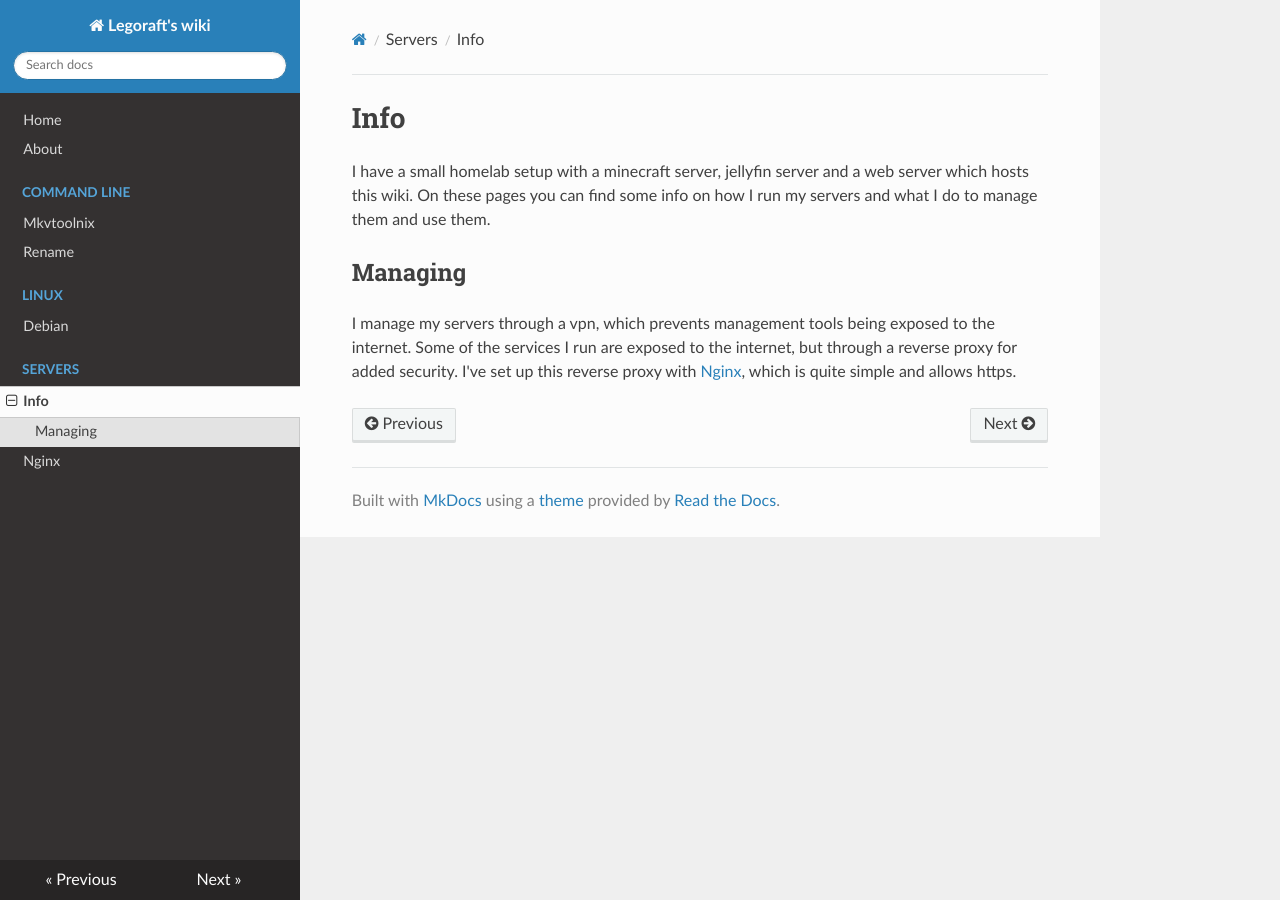
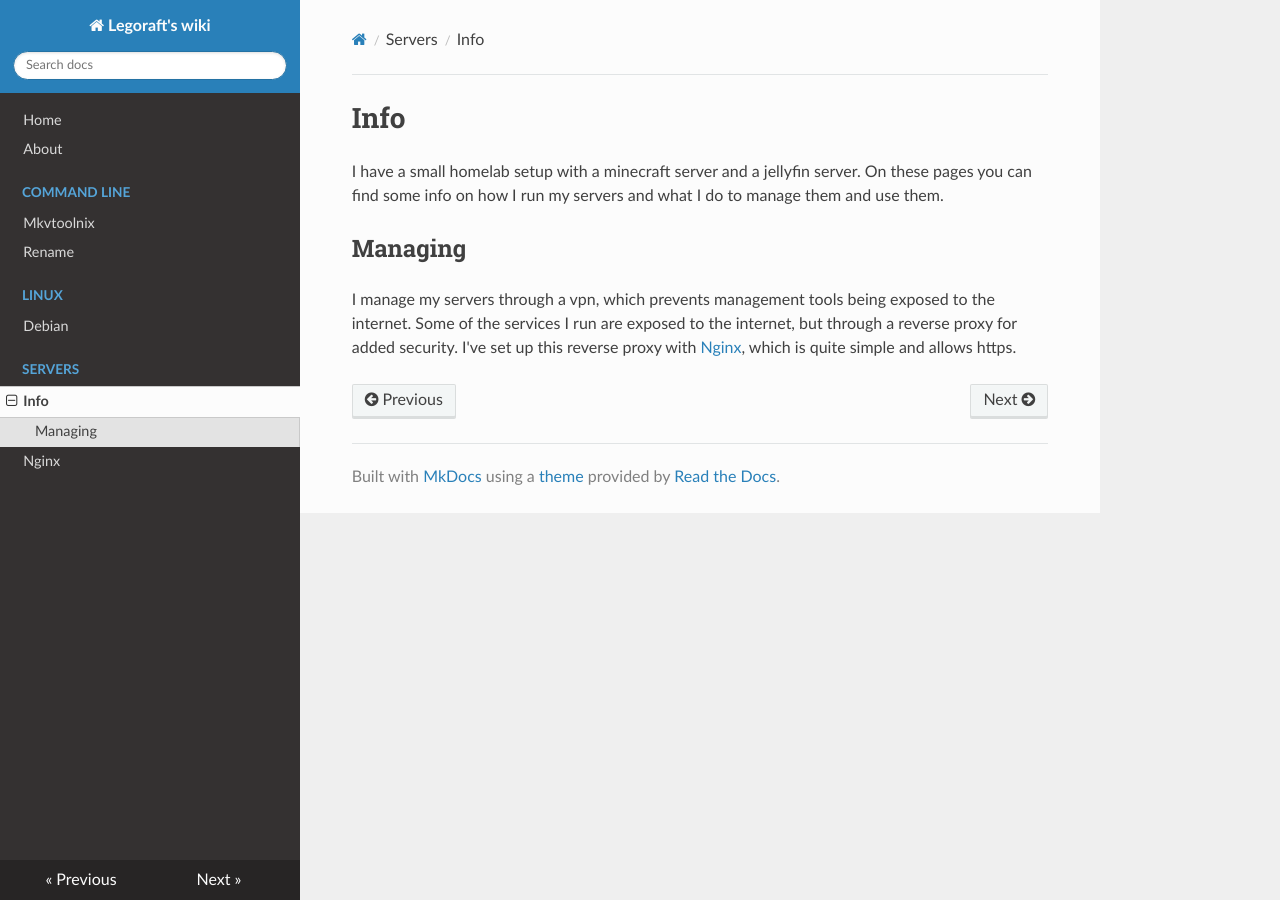
Before and after one commit to legoraft/wiki, an MkDocs documentation site: the page built from docs/servers/info.md, in a window 1280 px wide. Built offline with MkDocs 1.6.1, drawn with Linux system fonts in a browser that asks for light colours; nearby versions of some CDN libraries.

Commit message:
Fixed pages

```diff
--- a/docs/servers/info.md
+++ b/docs/servers/info.md
@@ -1,6 +1,6 @@
 # Info
 
-I have a small homelab setup with a minecraft server, jellyfin server and a web server which hosts this wiki. On these pages you can find some info on how I run my servers and what I do to manage them and use them.
+I have a small homelab setup with a minecraft server and a jellyfin server. On these pages you can find some info on how I run my servers and what I do to manage them and use them.
 
 ## Managing
 
```
Also changed, not shown: docs/command-line/mkvtoolnix.md (+1 -1 lines), docs/linux/debian.md (+1 -1 lines).
